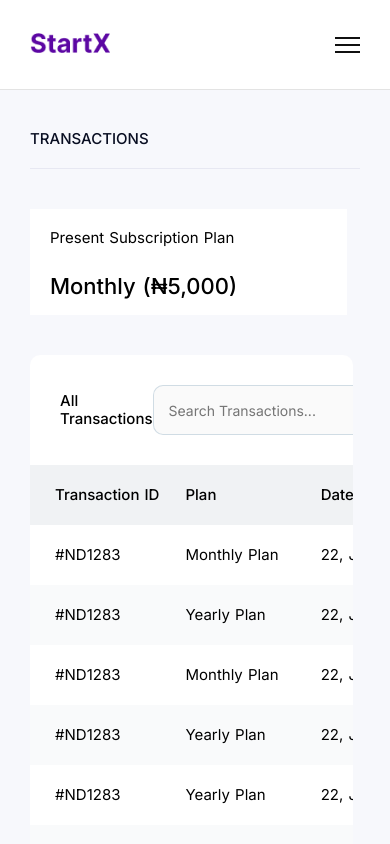
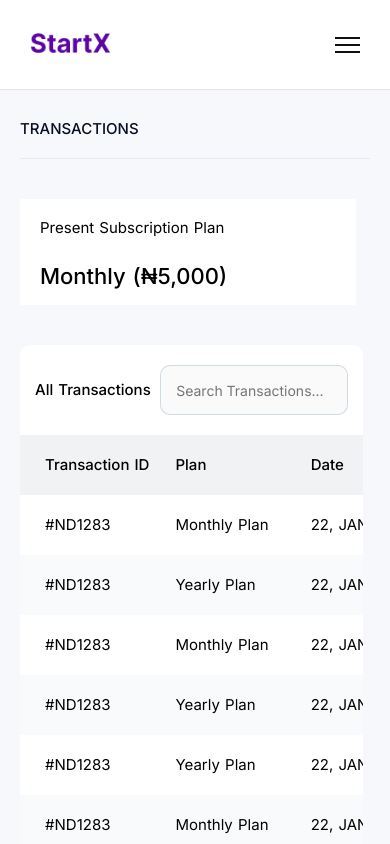
Before and after one commit to Emodot/startx, a Nuxt app: page /transactions in a window 390 px wide. Shown: the top 844 px of the page. Built offline with nearby package versions, Linux system fonts and the light colour scheme.

Commit message:
made transaction page mobile responsive

```diff
--- a/components/Tables/TransactionTable.vue
+++ b/components/Tables/TransactionTable.vue
@@ -272,6 +272,14 @@ th {
     overflow: auto;
   }
 
+  .table-top {
+    padding: 20px 15px;
+  }
+
+  .search-box {
+    width: 60%;
+  }
+
   table {
     width: 47rem;
   }
--- a/pages/transactions.vue
+++ b/pages/transactions.vue
@@ -182,7 +182,7 @@ hr {
 
 @media screen and (max-width: 600px) {
   .container {
-    padding: 30px;
+    padding: 20px;
   }
 
   .inner {
```
